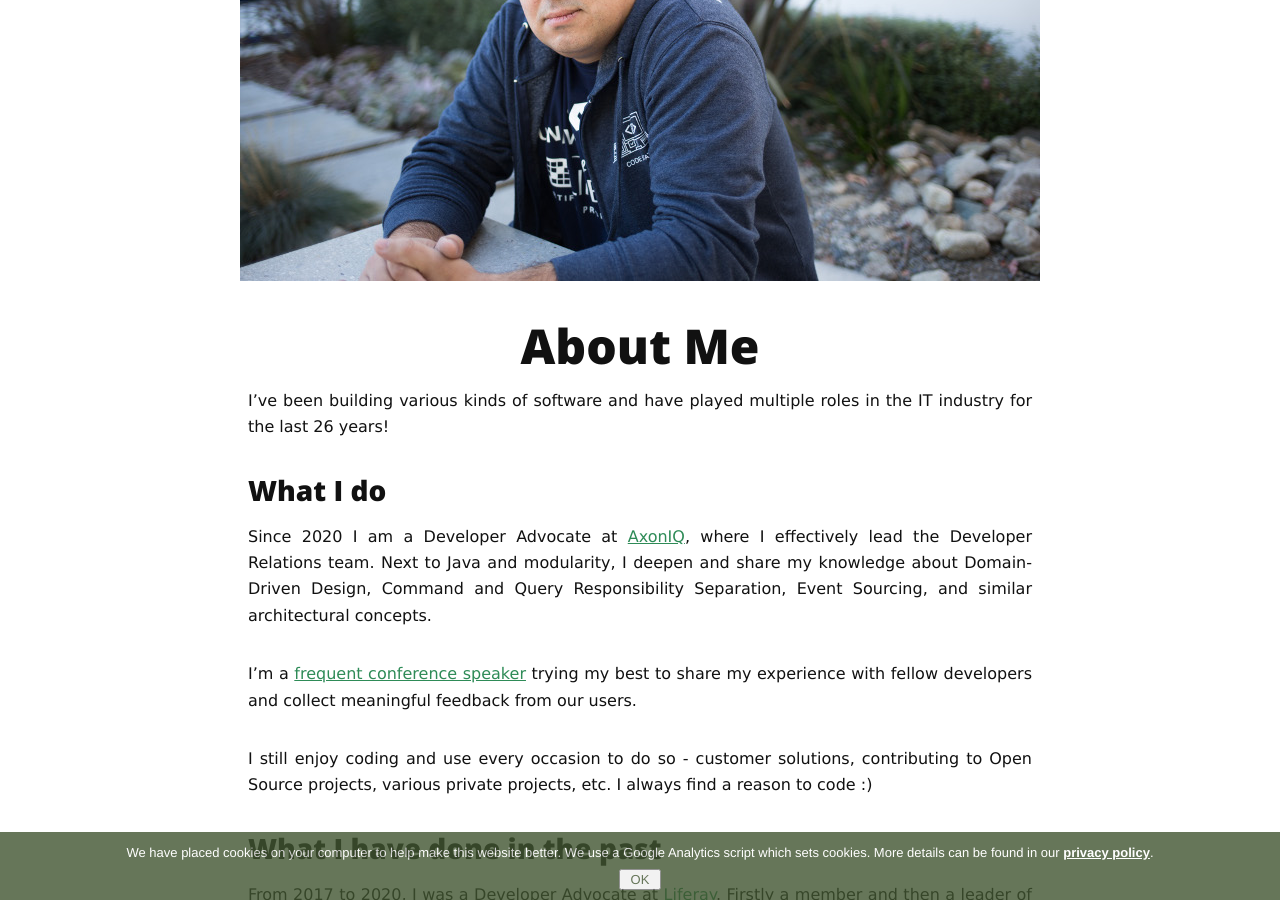
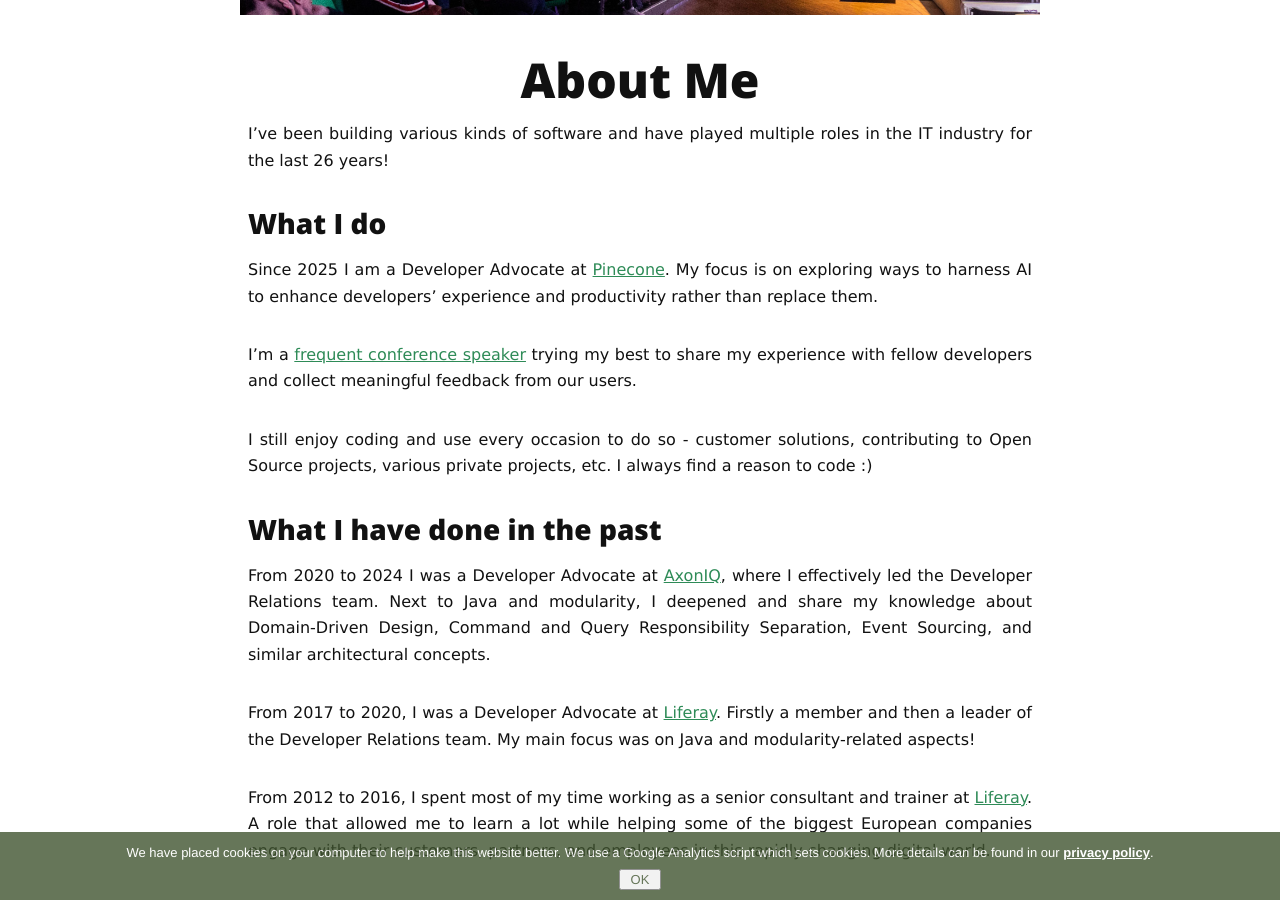
Before and after one commit to azzazzel/azzazzel.github.io, a Jekyll site: the page built from about.md, in a window 1280 px wide and 900 px high, scrolled down 524 px. Built offline with Jekyll 4.4.1, drawn with Linux system fonts in a browser that asks for light colours; nearby versions of some CDN libraries.

Commit message:
Update "About me" page

```diff
--- a/about.md
+++ b/about.md
@@ -1,14 +1,14 @@
 ---
 layout: page
 title: About Me
-image: milen.jpg
+image: me_header4.png
 ---
 
 I’ve been building various kinds of software and have played multiple roles in the IT industry for the last {{ site.time | date: '%Y' | minus: 1999 }} years!
 
 ### What I do
 
-Since 2020 I am a Developer Advocate at [AxonIQ](http://axoniq.io), where I effectively lead the Developer Relations team. Next to Java and modularity, I deepen and share my knowledge about Domain-Driven Design, Command and Query Responsibility Separation, Event Sourcing, and similar architectural concepts.
+Since 2025 I am a Developer Advocate at [Pinecone](http://pinecone.io). My focus is on exploring ways to harness AI to enhance developers' experience and productivity rather than replace them.
 
 
 I'm a [frequent conference speaker](/talks) trying my best to share my experience with fellow developers and collect meaningful feedback from our users.
@@ -17,6 +17,8 @@ I still enjoy coding and use every occasion to do so - customer solutions, contr
 
 
 ### What I have done in the past
+
+From 2020 to 2024 I was a Developer Advocate at [AxonIQ](http://axoniq.io), where I effectively led the Developer Relations team. Next to Java and modularity, I deepened and share my knowledge about Domain-Driven Design, Command and Query Responsibility Separation, Event Sourcing, and similar architectural concepts.
 
 From 2017 to 2020, I was a Developer Advocate at [Liferay](http://liferay.com). Firstly a member and then a leader of the Developer Relations team. My main focus was on Java and modularity-related aspects!
 
```
Also changed, not shown: assets/img/avatar.png, assets/img/me_header4.png (added).
